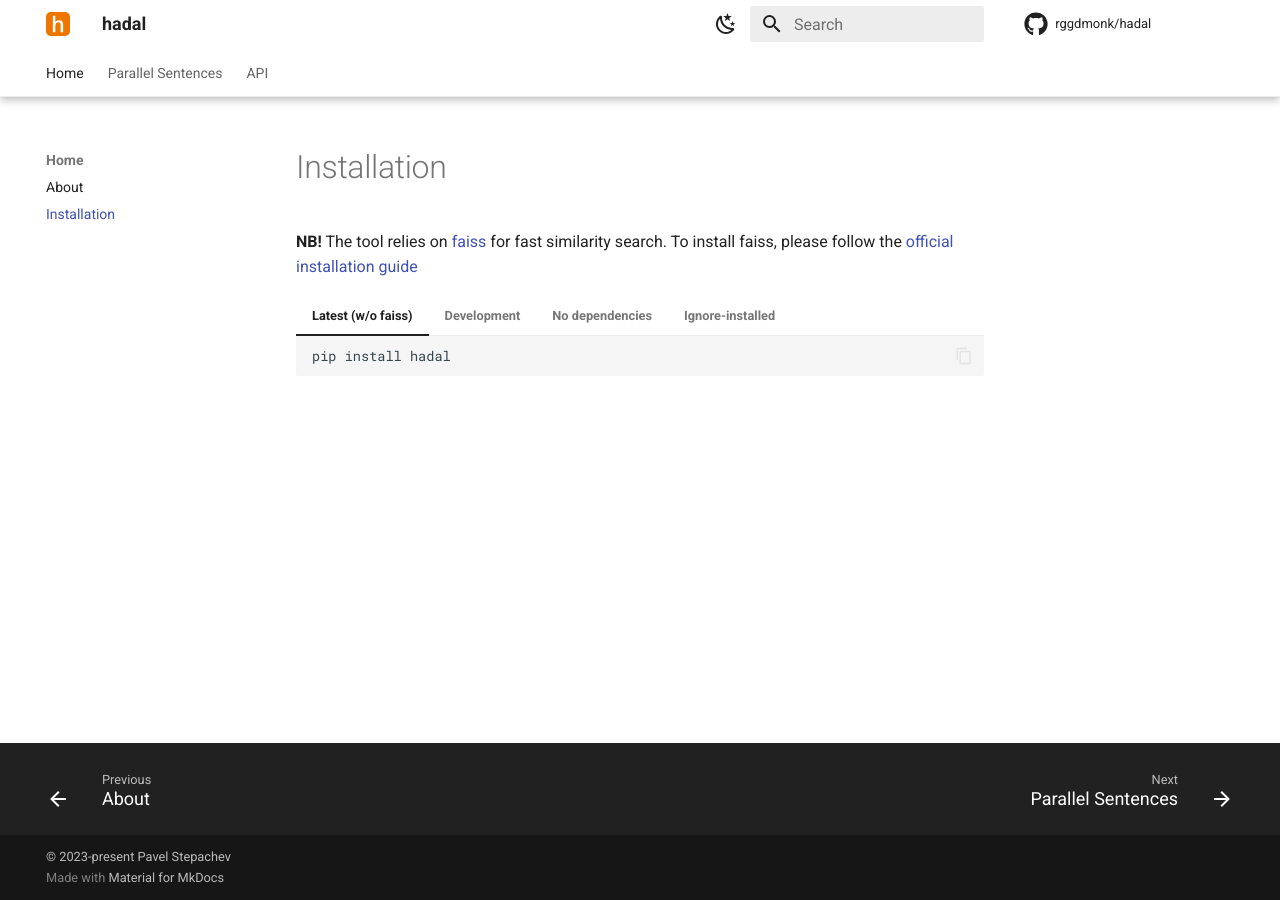
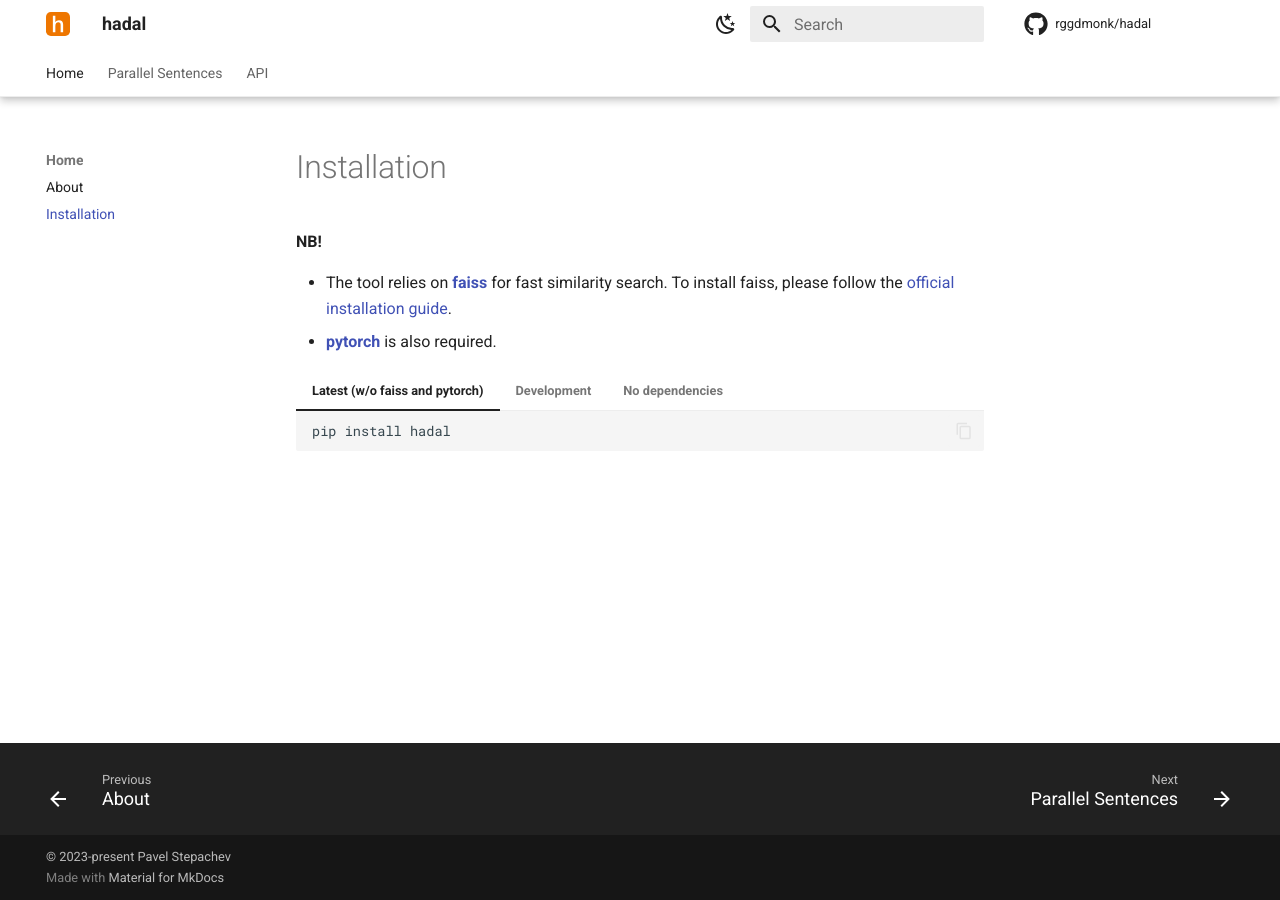
Before and after one commit to rggdmonk/hadal, an MkDocs documentation site: the page built from docs/installation.md, in a window 1280 px wide. Built offline with MkDocs 1.6.1 and Material for MkDocs 9.7.7, drawn with Linux system fonts in a browser that asks for light colours; comment, search, counter and statistics services are not loaded.

Commit message:
update installation guide with faiss and pytorch requirements

````diff
--- a/docs/installation.md
+++ b/docs/installation.md
@@ -1,8 +1,11 @@
 # Installation
 
-**NB!** The tool relies on [faiss](https://github.com/facebookresearch/faiss) for fast similarity search. To install faiss, please follow the [official installation guide](https://github.com/facebookresearch/faiss/blob/main/INSTALL.md)
+**NB!**
 
-=== "Latest (w/o faiss)"
+* The tool relies on [**faiss**](https://github.com/facebookresearch/faiss) for fast similarity search. To install faiss, please follow the [official installation guide](https://github.com/facebookresearch/faiss/blob/main/INSTALL.md).
+* [**pytorch**](https://pytorch.org/get-started/locally/) is also required.
+
+=== "Latest (w/o faiss and pytorch)"
     ``` sh
     pip install hadal
     ```
@@ -10,14 +13,10 @@
 === "Development"
     ``` sh
     pip install hadal[dev]
+    pip install hadal[docs]
     ```
 
 === "No dependencies"
     ``` sh
     pip install hadal --no-deps
     ```
-
-=== "Ignore-installed"
-    ``` sh
-    pip install hadal --ignore-installed LIBTOIGNORE1 LIBTOIGNORE2
-    ```
````
